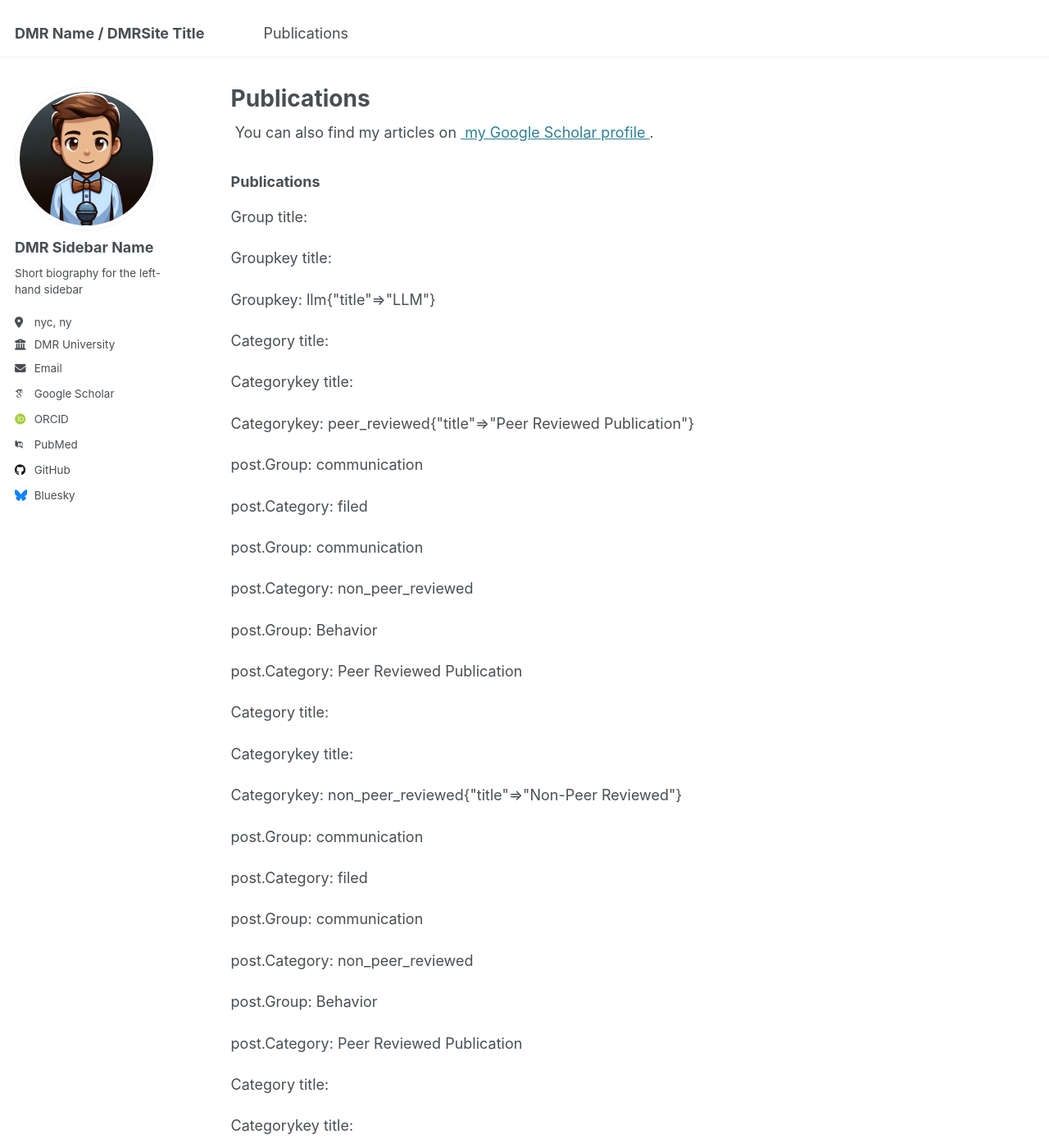
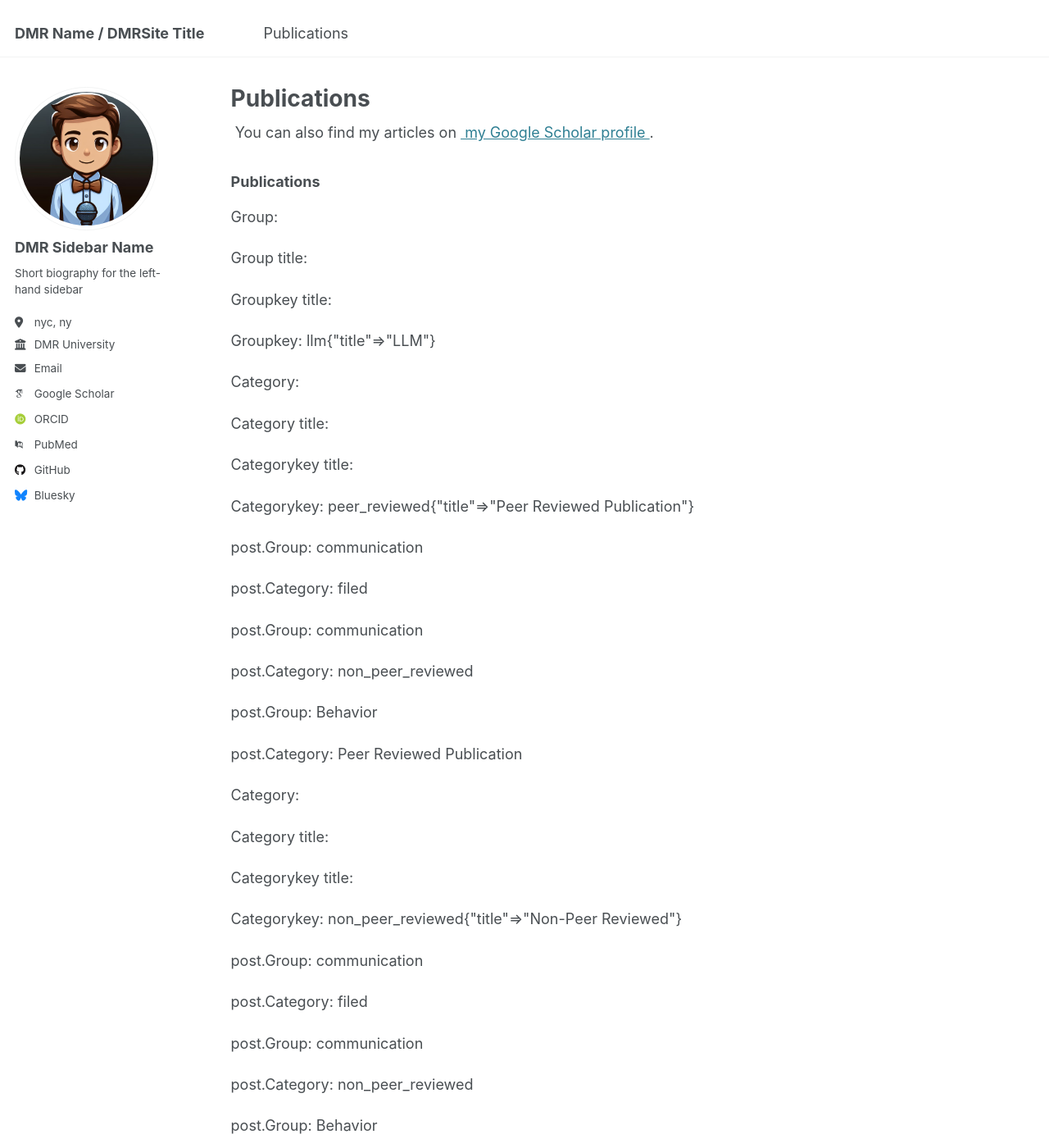
Before and after one commit to chotomirza/davidtest.github.io, a Jekyll site: the page built from _pages/publications.html, in a window 1280 px wide and 1400 px high. Shown: the whole window at 82% size. Built offline with Jekyll 4.4.1, drawn with Linux system fonts in a browser that asks for light colours; some web fonts are replaced; some of the changed text lies outside the part shown.

Commit message:
bleh36 print

```diff
--- a/_pages/publications.html
+++ b/_pages/publications.html
@@ -27,6 +27,7 @@ author_profile: true
   {% assign group_title_shown = false %}
 
   <!-- Print group title -->
+  <p>Group: {{ group }}</p>
   <p>Group title: {{ group.title }}</p>
   <p>Groupkey title: {{ group_key.title }}</p>
   <p>Groupkey: {{ group_key }}</p>
@@ -37,6 +38,7 @@ author_profile: true
     {% assign category_title_shown = false %}
 
     <!-- Print category title -->
+    <p>Category: {{ category }}</p>
     <p>Category title: {{ category.title }}</p>
     <p>Categorykey title: {{ category_key.title }}</p>
     <p>Categorykey: {{ category_key }}</p>
```
